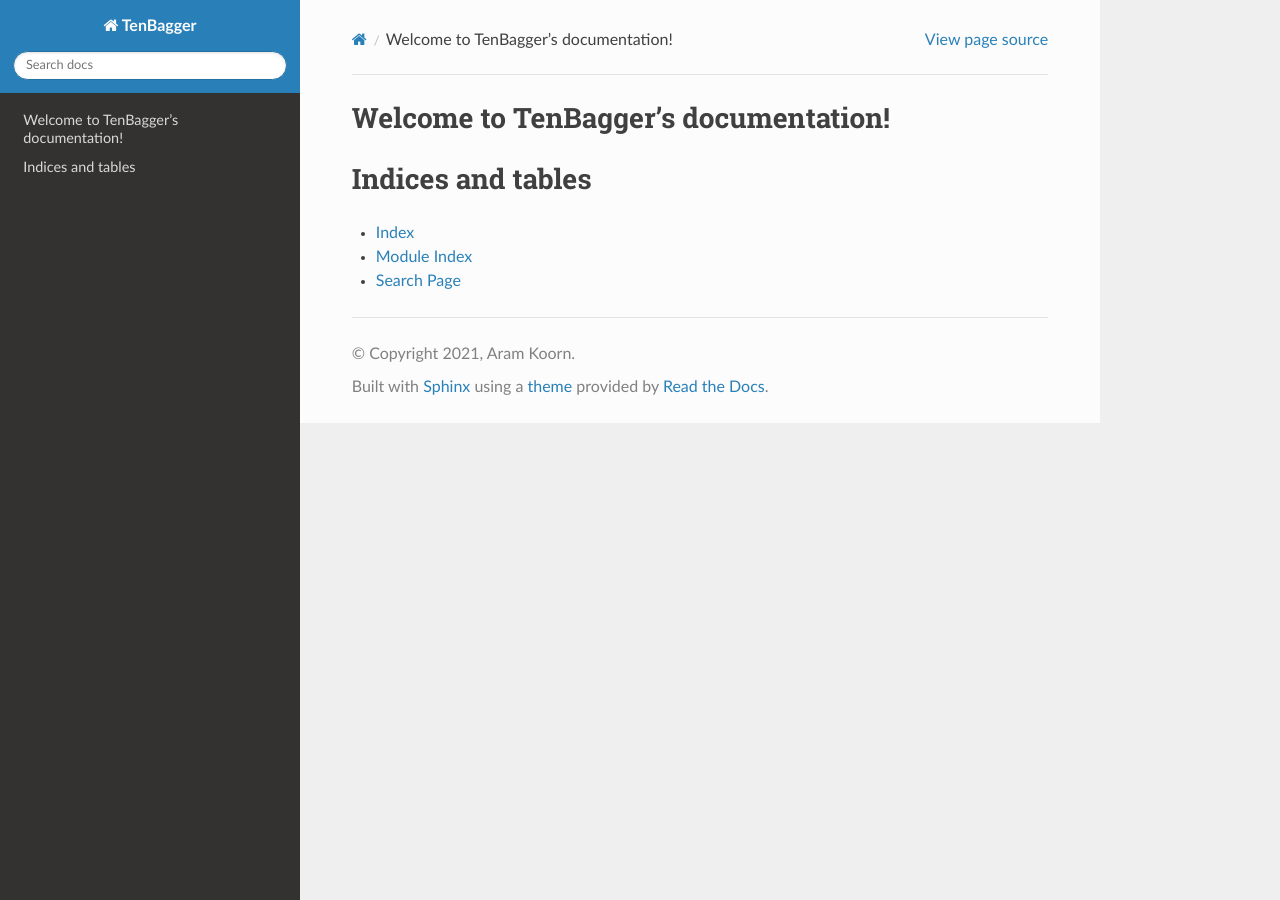
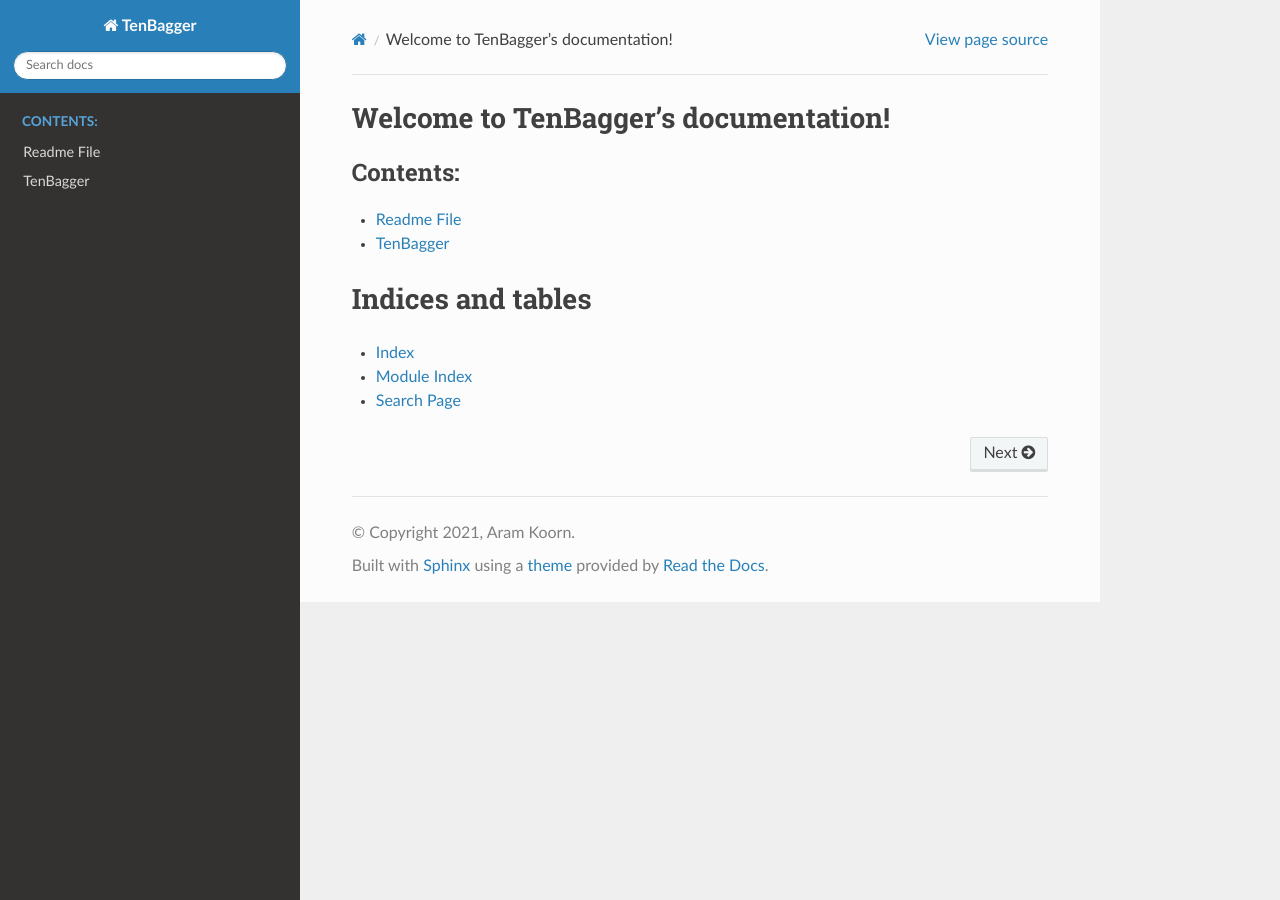
Before and after one commit to AramKoorn/TenBagger, a Sphinx documentation site: the page built from docs/source/index.rst, in a window 1280 px wide. Built offline with Sphinx 7.4.7 and the Read the Docs theme 2.0.0, drawn with Linux system fonts in a browser that asks for light colours.

Commit message:
add readme.md to docs

```diff
--- a/docs/source/conf.py
+++ b/docs/source/conf.py
@@ -15,6 +15,7 @@
 sys.path.insert(0, os.path.abspath('.'))
 
 import sphinx_rtd_theme
+import m2r2
 
 # -- Project information -----------------------------------------------------
 
@@ -28,7 +29,7 @@
 # Add any Sphinx extension module names here, as strings. They can be
 # extensions coming with Sphinx (named 'sphinx.ext.*') or your custom
 # ones.
-extensions = ['sphinx.ext.autodoc', "sphinx_rtd_theme"]
+extensions = ['sphinx.ext.autodoc', "sphinx_rtd_theme", "m2r2"]
 
 # Add any paths that contain templates here, relative to this directory.
 templates_path = ['_templates']
--- a/docs/source/index.rst
+++ b/docs/source/index.rst
@@ -9,6 +9,10 @@
 .. toctree::
    :maxdepth: 2
    :caption: Contents:
+   :titlesonly:
+
+   readme_link
+
 
 
 
--- /dev/null
+++ b/docs/source/readme_link.rst
@@ -0,0 +1,4 @@
+Readme File
+===========
+
+.. mdinclude:: ../../README.md
```
Also changed, not shown: 2 other files.
